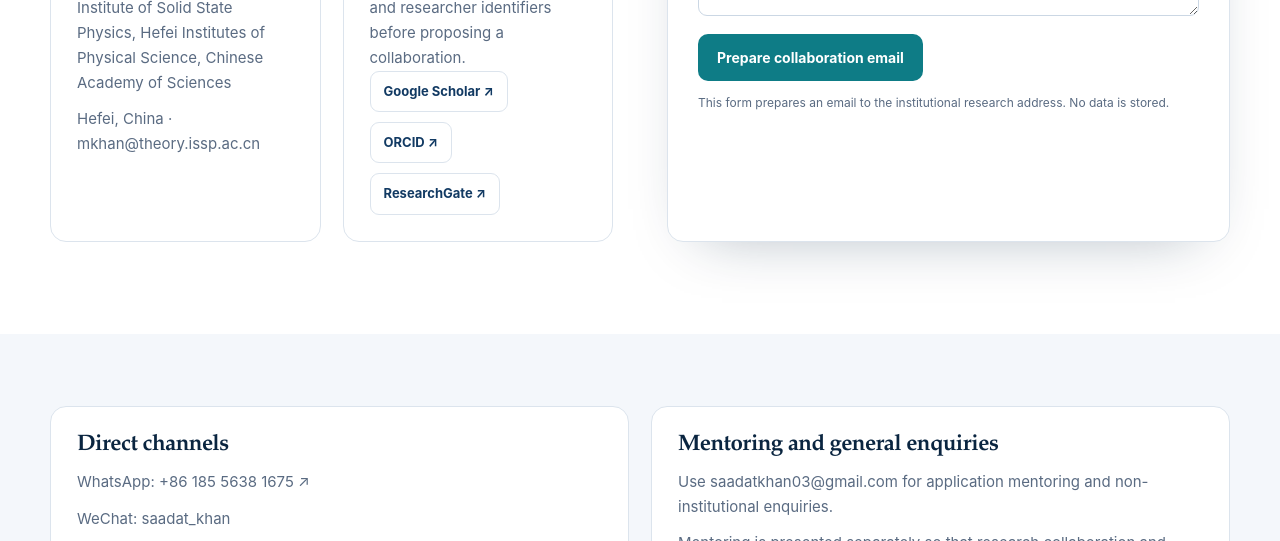
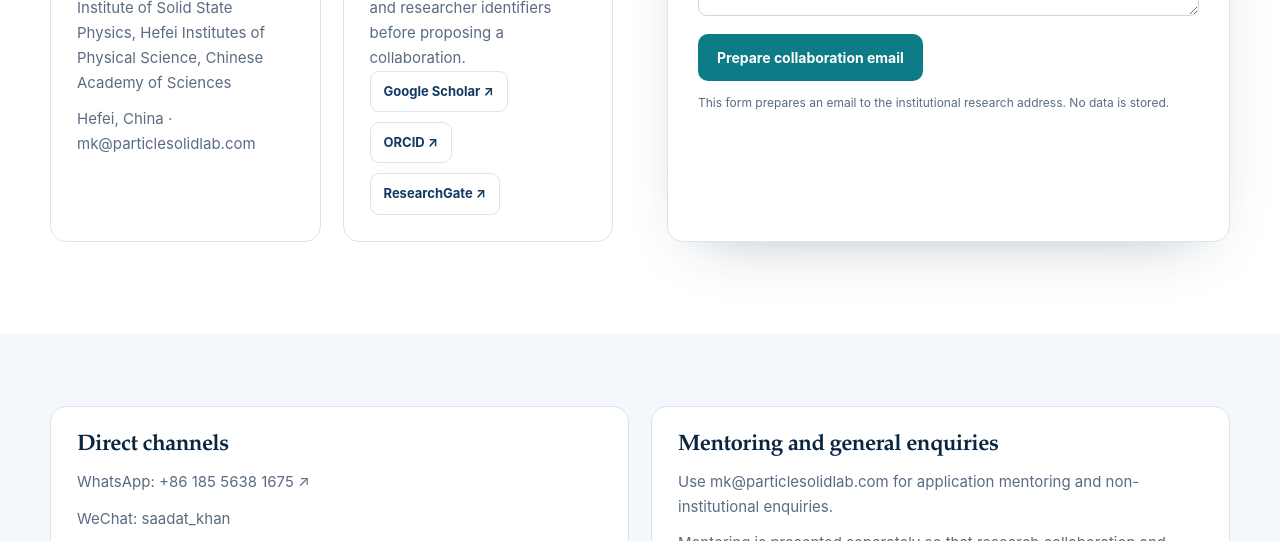
Before and after one commit to saadatkhan03/Particlesolidlab.com, a Next.js app: page /contact in a window 1280 px wide. Shown: the part 1900-2441 px from the top of the page. Built offline with nearby package versions, Linux system fonts and the light colour scheme.

Commit message:
Update profile metrics and contact email

```diff
--- a/app/data/site-data.ts
+++ b/app/data/site-data.ts
@@ -142,9 +142,9 @@ export type MentoringService = {
 };
 
 export const scholarMetrics = {
-  citations: 134,
+  citations: 143,
   hIndex: 7,
-  i10Index: 5,
+  i10Index: 7,
 } as const;
 
 export const nav = [
@@ -1232,8 +1232,8 @@ export const contact = {
   affiliation:
     "Institute of Solid State Physics, Hefei Institutes of Physical Science, Chinese Academy of Sciences",
   location: "Hefei, China",
-  institutionalEmail: "mkhan@theory.issp.ac.cn",
-  personalEmail: "saadatkhan03@gmail.com",
+  institutionalEmail: "mk@particlesolidlab.com",
+  personalEmail: "mk@particlesolidlab.com",
   whatsappDisplay: "+86 185 5638 1675",
   whatsappHref: "https://wa.me/8618556381675",
   wechat: "saadat_khan",
```
